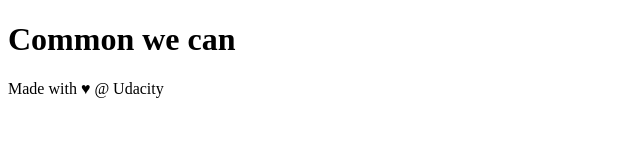
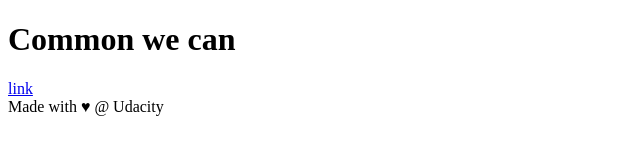
Before and after one commit to Mr-Aliel/new-git-project, a plain HTML site: page index.html in a window 1280 px wide. Shown: the whole page, without its empty margins (0-640 px from the left). Drawn offline with Linux system fonts and the light colour scheme.

Commit message:
Adding sidebar

```diff
--- a/index.html
+++ b/index.html
@@ -19,6 +19,10 @@
         </main>
     </div>
 
+    <aside>
+        <a href="#">link</a>
+    </aside>
+
     <footer>
         Made with ♥ @ Udacity
     </footer>
```
